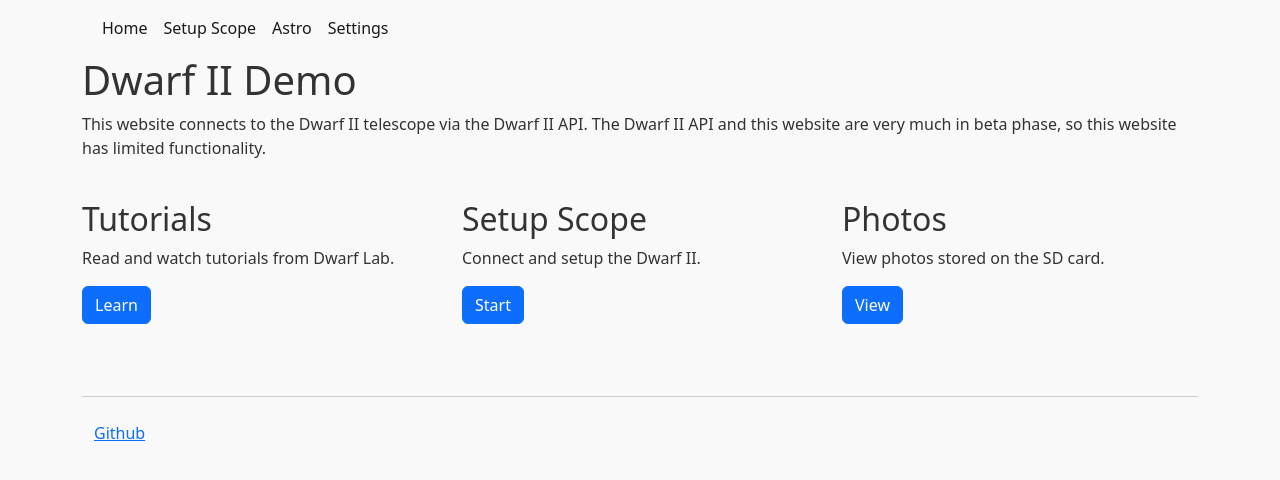
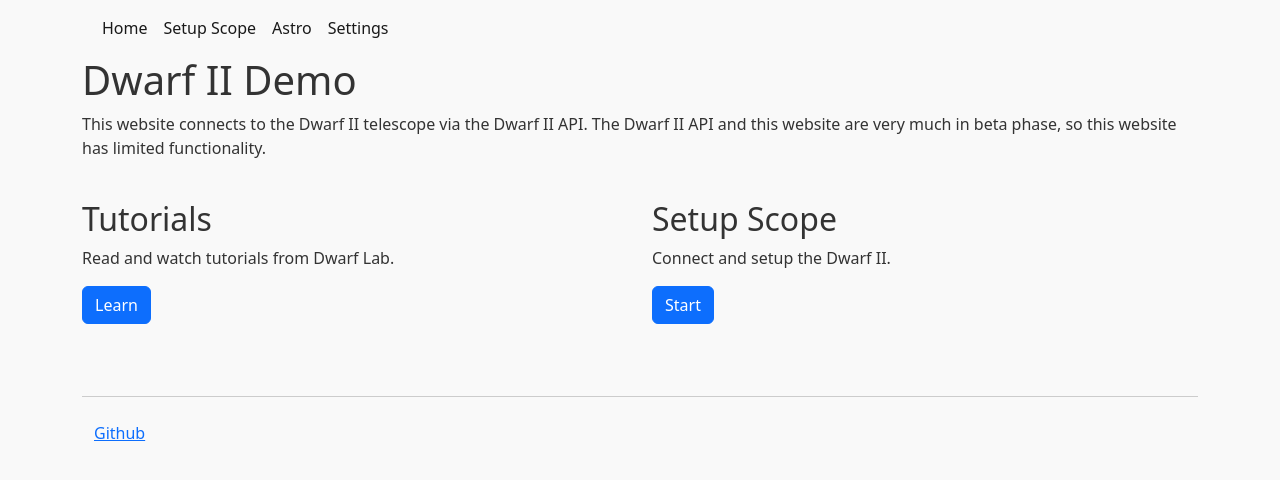
Before and after one commit to DwarfTelescopeUsers/DwarfApp_js, a Next.js app: page / in a window 1280 px wide. Shown: the top 480 px of the page. Built offline with nearby package versions, Linux system fonts and the light colour scheme.

Commit message:
remove albums/photos page

```diff
--- a/src/pages/index.tsx
+++ b/src/pages/index.tsx
@@ -14,7 +14,7 @@
         website has limited functionality.
       </p>
 
-      <div className="row g-4 py-4 row-cols-1 row-cols-lg-3">
+      <div className="row g-4 py-4 row-cols-1 row-cols-lg-2">
         <div className="feature col">
           <h3 className="fs-2">Tutorials</h3>
           <p>Read and watch tutorials from Dwarf Lab.</p>
@@ -30,14 +30,6 @@
             Start
           </Link>
         </div>
-
-        <div className="feature col">
-          <h3 className="fs-2">Photos</h3>
-          <p>View photos stored on the SD card.</p>
-          <Link href="/saved-photos" className="btn btn-primary">
-            View
-          </Link>
-        </div>
       </div>
     </>
   );
```
Also changed, not shown: src/pages/saved-photos.tsx (deleted, +0 -10 lines).
